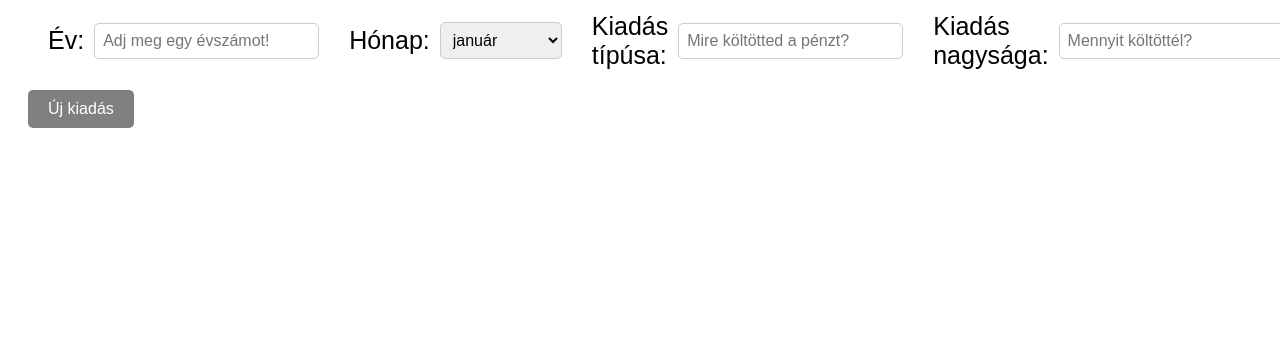
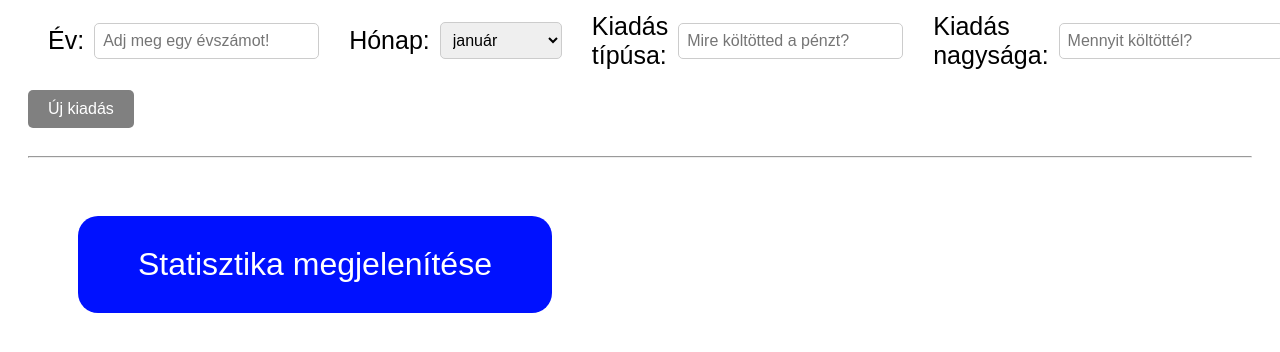
Before and after one commit to Balint2/University-exercise---budget-calculator, a plain HTML site: page FRONTEND/mainPage.html in a window 1280 px wide. Shown: the part 512-864 px from the top of the page. Before the commit the page ends 800 px from the top, so only its background shows below. Drawn offline with Linux system fonts and the light colour scheme.

Commit message:
statisztika gomb létrehozása, megformázása különböző állapotokkal, helyének kialakítása

```diff
--- a/FRONTEND/mainPage.html
+++ b/FRONTEND/mainPage.html
@@ -22,6 +22,10 @@
     <div class="expenses"></div>
     <button class="addButton" id="expenseAddButton">Új kiadás</button>
 
+    <hr>
+    <button id="showButton">Statisztika megjelenítése</button>
+
+
     <script src="script.js"></script>
 </body>
 
--- a/FRONTEND/style.css
+++ b/FRONTEND/style.css
@@ -89,3 +89,20 @@ button{
 {
     background-color: rgb(44, 44, 44);
 }
+
+#showButton{
+    font-size: 32px;
+    padding: 30px 60px;
+    border-radius: 20px;
+    margin: 50px;
+    background-color: rgb(0, 17, 255);
+    margin-bottom: 20px;
+}
+
+#showButton:hover{
+    background-color: rgb(0, 12, 180);
+}
+
+#showButton:active{
+    background-color: rgb(0, 8, 122);
+}
```
